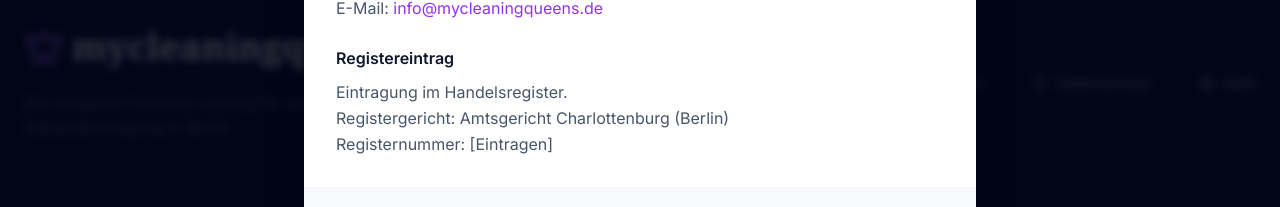
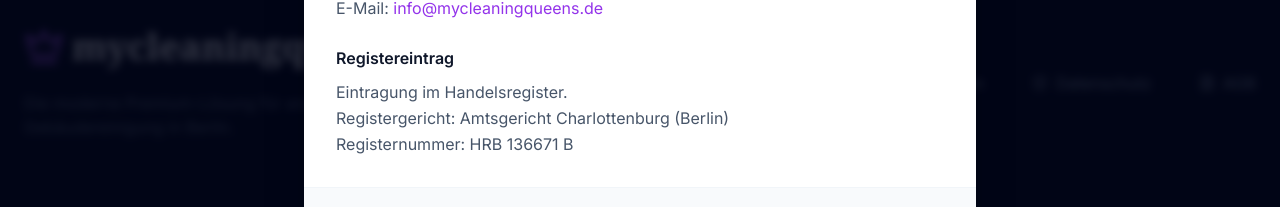
Before and after one commit to pagardi95/Mycleaningqueens, a React (Vite) app: page / in a window 1280 px wide. Both pictures are taken after a click on the button "Impressum". Shown: the part 4273-4480 px from the top of the page. Built offline with nearby package versions, Linux system fonts and the light colour scheme; a web font is replaced by a local one.

Commit message:
feat(footer): update imprint with registry and tax details

```diff
--- a/App.tsx
+++ b/App.tsx
@@ -38,11 +38,11 @@
         </div>
         <div>
           <h4 className="font-bold text-slate-900 mb-2">Registereintrag</h4>
-          <p>Eintragung im Handelsregister.<br />Registergericht: Amtsgericht Charlottenburg (Berlin)<br />Registernummer: [Eintragen]</p>
+          <p>Eintragung im Handelsregister.<br />Registergericht: Amtsgericht Charlottenburg (Berlin)<br />Registernummer: HRB 136671 B</p>
         </div>
         <div>
-          <h4 className="font-bold text-slate-900 mb-2">Umsatzsteuer-ID</h4>
-          <p>Umsatzsteuer-Identifikationsnummer gemäß § 27 a Umsatzsteuergesetz:<br />[Eintragen]</p>
+          <h4 className="font-bold text-slate-900 mb-2">Steuernummer</h4>
+          <p>Steuernummer:<br />27/263/50099</p>
         </div>
         <div>
           <h4 className="font-bold text-slate-900 mb-2">Redaktionell verantwortlich</h4>
```
